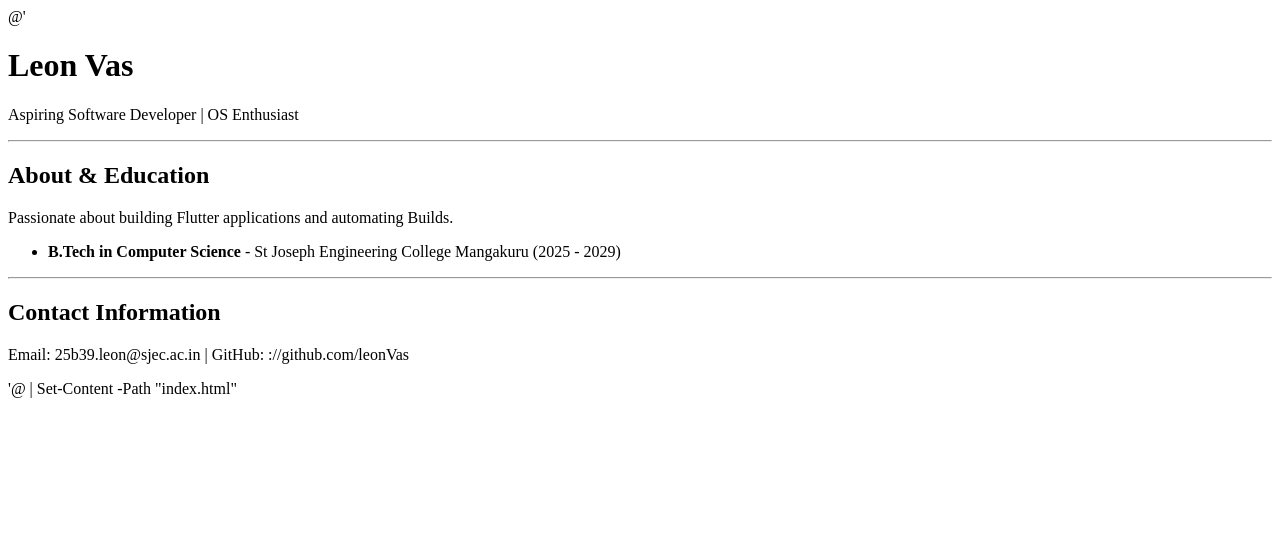
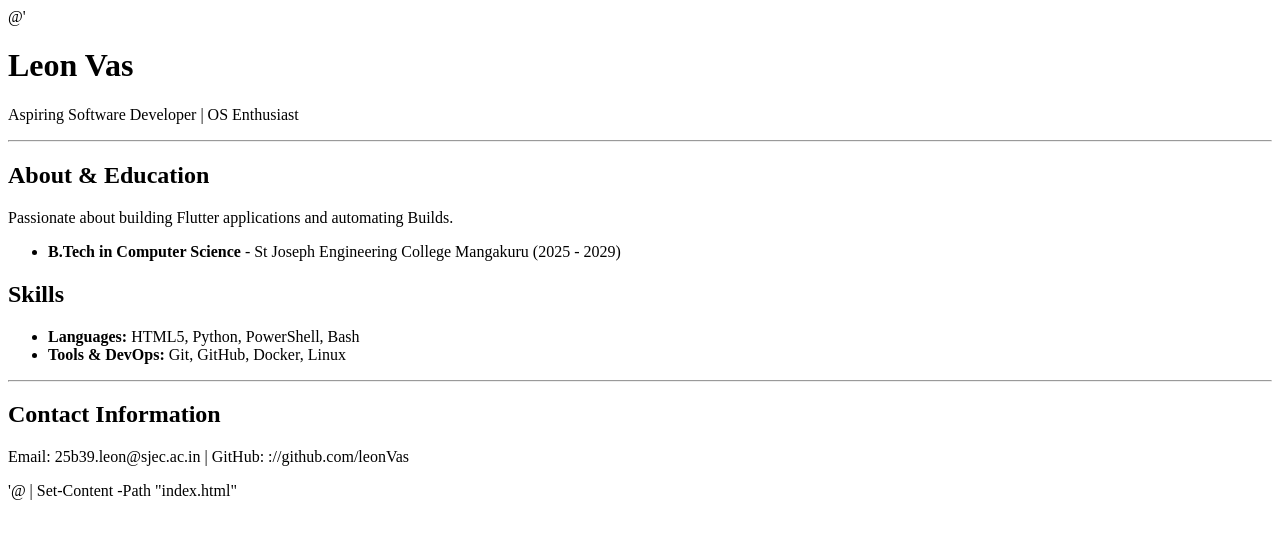
Before and after one commit to 25b39leon-lang/Open_Ended, a plain HTML site: page index.html in a window 1280 px wide. Drawn offline with Linux system fonts and the light colour scheme.

Commit message:
Feat: Add Skills section

```diff
--- a/index.html
+++ b/index.html
@@ -20,6 +20,15 @@
         </ul>
     </section>
 
+
+    <section id="skills">
+        <h2>Skills</h2>
+        <ul>
+            <li><strong>Languages:</strong> HTML5, Python, PowerShell, Bash</li>
+            <li><strong>Tools & DevOps:</strong> Git, GitHub, Docker, Linux</li>
+        </ul>
+    </section>
+
     <footer>
         <hr>
         <h2>Contact Information</h2>
```
